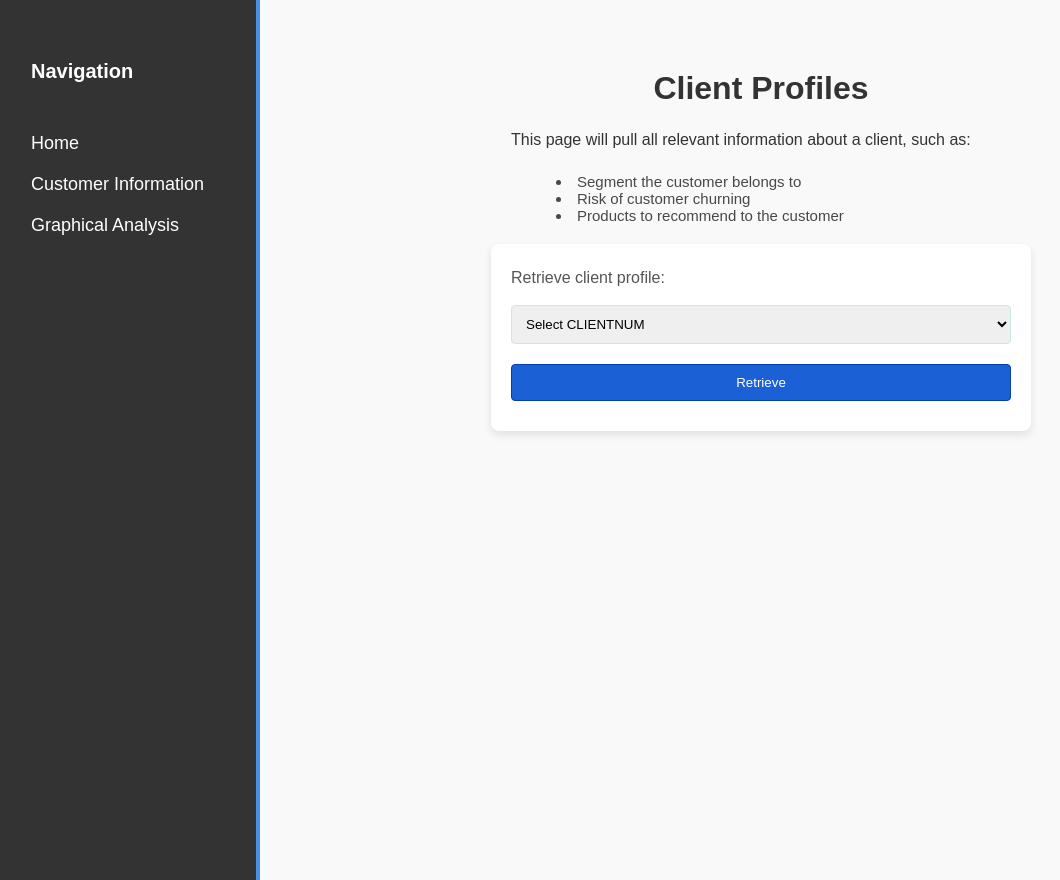
After one commit to yionna/DSA3101-Object-Not-Found, a Flask app: page /customer_information in a window 1280 px wide. The commit adds this page. Shown: the whole page, without its empty margins (4-1064 px from the left). Run offline with Flask 3, Linux system fonts and the light colour scheme.

Commit message:
updates to api, updates to bq1 with new data

```diff
--- a/API/app.py
+++ b/API/app.py
@@ -1,33 +1,42 @@
-from flask import Flask, jsonify, request, render_template
+from flask import Flask, request, render_template
 import pandas as pd
+import os
 
 # Initialize the Flask application
 app = Flask(__name__)
 
+path = '../data/predictions'
+files = [f for f in os.listdir(path) if 'csv' in f]
+data = pd.read_csv(os.path.join(path, files[0]))
+for file in files[1:]:
+    temp =  pd.read_csv(os.path.join(path, file))
+    data = data.merge(temp, on='CLIENTNUM', how='inner')
+
 
 @app.route('/')
 def index():
-    return render_template('index.html')
+    return render_template('index.html', clientnums=data['CLIENTNUM'])
 
-@app.route('/predict', methods=['POST'])
-def predict():
-    question_csv = request.form.get('question')
-    clientnum = request.form.get('clientnum')
 
-    predictions = pd.read_csv(f'../data/predictions/{question_csv}')
-    client_data = predictions[predictions['CLIENTNUM'] == int(clientnum)]
+@app.route('/customer_information', methods=['GET', 'POST'])
+def retrieve_information():
+    if request.method == 'POST':
+        clientnum = request.form.get('clientnum')
+        client_data = data[data['CLIENTNUM'] == int(clientnum)]
+        information = {
+            "CLIENTNUM": clientnum,
+            "headers": list(data.columns),
+            "client_data": client_data.to_dict(orient='records')[0]
+        }
+        return render_template('customer_information.html', information=information, clientnums=data['CLIENTNUM'])
+    elif request.method == 'GET':
+        return render_template('customer_information.html', clientnums=data['CLIENTNUM'])
 
-    if client_data.empty:
-        return jsonify({"error": "Client not found"}), 404
 
-    insights = {
-        "CLIENTNUM": clientnum,
-        "headers": list(predictions.columns),
-        "prediction": client_data.to_dict(orient='records')[0],
-        "insights": None
-    }
+@app.route('/display', methods=['GET'])
+def display():
+    return render_template('display.html')
 
-    return render_template('index.html', insights=insights)
 
 if __name__ == '__main__':
     app.run(debug=True)
--- /dev/null
+++ b/API/static/styles_customer_info.css
@@ -0,0 +1,163 @@
+/* Sidebar Content Styles */
+.sidebar {
+    height: 100%;
+    width: 250px;
+    position: fixed;
+    top: 0;
+    left: 0;
+    background-color: #333;
+    padding-top: 20px;
+    padding-left: 10px;
+    border-right: 4px solid #4A90E2;
+}
+
+.sidebar h2 {
+    padding: 20px;
+    color: white;
+    text-align: left;
+    font-size: 20px;
+}
+
+.sidebar ul {
+    list-style-type: none;
+    padding: 0;
+}
+
+.sidebar ul li {
+    text-align: left;
+}
+
+.sidebar ul li a {
+    color: white;
+    font-size: 18px;
+    text-decoration: none;
+    display: block;
+    padding: 10px 25px;
+    transition: background-color 0.3s ease, color 0.3s ease; /* Smooth transition for color changes */
+}
+
+.sidebar ul li a:hover {
+    background-color: #4A90E2;
+    color: white;
+}
+
+/* Main Content Styles */
+.container {
+    margin-left: 250px; /* This ensures the content does not overlap the sidebar */
+    padding: 20px;
+}
+
+.content {
+    padding: 20px;
+}
+
+h1, h2, p, ul {
+    margin: 10px 0;
+}
+
+body {
+    font-family: Arial, sans-serif;
+    background-color: #f9f9f9;
+    margin: 0;
+    padding: 20px;
+}
+
+p, ul {
+    text-align: left;
+    padding-left: 200px;
+
+}
+
+h1 {
+    text-align: center;
+    color: #333;
+}
+
+p, ul {
+    max-width: 500px;
+    margin-bottom: 20px;
+}
+
+p {
+    color: #333;
+    margin: 0 auto;
+    padding: 10px;
+    line-height: 1.6;
+    font-size: 16px;
+}
+
+ul {
+    font-size: 15px;
+    color: #494747;
+    list-style-position: inside;
+    padding-left: 250px;
+}
+
+form {
+    max-width: 500px;
+    margin: 40px auto;
+    margin-top: 20px;
+    padding: 20px;
+    background-color: #ffffff;
+    border-radius: 8px;
+    box-shadow: 0 4px 8px rgba(0, 0, 0, 0.1);
+}
+
+label {
+    padding-top: 5px;
+    font-size: 16px;
+    color: #555;
+    margin-bottom: 8px;
+    display: block;
+}
+
+select, input[type="submit"] {
+    width: 100%;
+    padding: 10px;
+    margin: 10px 0;
+
+    border-radius: 4px;
+}
+
+select {
+    border: 1px solid #c6ebdf;
+}
+
+input[type="submit"] {
+    background-color: #1c60d5;
+    border: 1px solid #0440a8;
+    color: white;
+    cursor: pointer;
+}
+
+input[type="submit"]:hover {
+    background-color: #0440a8;
+}
+
+h2, table {
+    margin: 20px auto;
+    width: 80%;
+}
+
+table {
+    border-collapse: collapse;
+    margin-top: 20px;
+    background-color: #fff;
+    box-shadow: 0 4px 8px rgba(0, 0, 0, 0.1);
+    border: 2px solid #ddd; /* Added border around the entire table */
+}
+
+th, td {
+    border: 1px solid #ddd;
+    padding: 8px;
+    text-align: left;
+}
+
+th {
+    background-color: #f2f2f2;
+    color: #333;
+}
+
+td {
+    background-color: #fafafa;
+}
--- /dev/null
+++ b/API/templates/customer_information.html
@@ -0,0 +1,62 @@
+<!DOCTYPE html>
+<html lang="en">
+<head>
+    <meta charset="UTF-8">
+    <meta name="viewport" content="width=device-width, initial-scale=1.0">
+    <title>Client Profiles</title>
+    <link rel="stylesheet" href="{{ url_for('static', filename='styles_customer_info.css') }}">
+</head>
+<body>
+    <div class="sidebar">
+        <h2>Navigation</h2>
+        <ul>
+            <li><a href="/" class="active">Home</a></li>
+            <li><a href="/customer_information" class="active">Customer Information</a></li>
+            <li><a href="/graphics" class="active">Graphical Analysis</a></li>
+        </ul>
+    </div>
+
+    <div class="container">
+        <div class="content">
+            <h1>Client Profiles</h1>
+            <p>
+                This page will pull all relevant information about a client, such as:
+            </p>
+            <ul>
+                <li>Segment the customer belongs to</li>
+                <li>Risk of customer churning</li>
+                <li>Products to recommend to the customer</li>
+            </ul>
+
+            <form method="POST" action="/customer_information">
+                <label for="clientnum">Retrieve client profile:</label>
+                <select name="clientnum" id="clientnum" required>
+                    <option value="" disabled selected>Select CLIENTNUM</option>
+                    {% for client in clientnums %}
+                        <option value="{{ client }}">{{ client }}</option>
+                    {% endfor %}
+                </select>
+                <input type="submit" value="Retrieve">
+            </form>
+
+            {% if information %}
+            <h2>Insights for CLIENTNUM: {{ information['CLIENTNUM'] }}</h2>
+            <table>
+                <tr>
+                    {% for key in information['headers'] %}
+                        <th>{{ key }}</th>
+                    {% endfor %}
+                </tr>
+                <tr>
+                    {% for value in information['client_data'].values() %}
+                        <td>{{ value }}</td>
+                    {% endfor %}
+                </tr>
+            </table>
+            {% elif error %}
+            <p style="color: red;">{{ error }}</p>
+            {% endif %}
+        </div>
+    </div>
+</body>
+</html>
```
Also changed, not shown: API/static/styles_index.css (added, +57 -0 lines), API/templates/index.html (+18 -42 lines), data/predictions/BQ1.csv (added), data/processed/bq1_dataset.csv (deleted), 5 other files.
